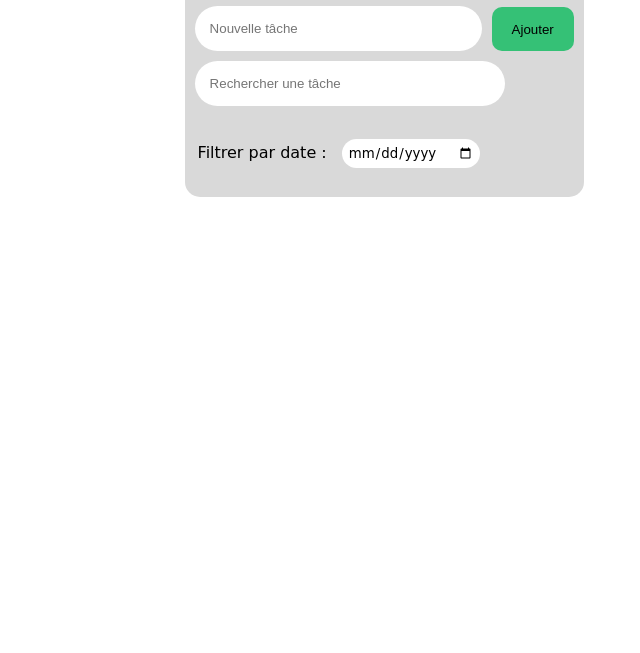
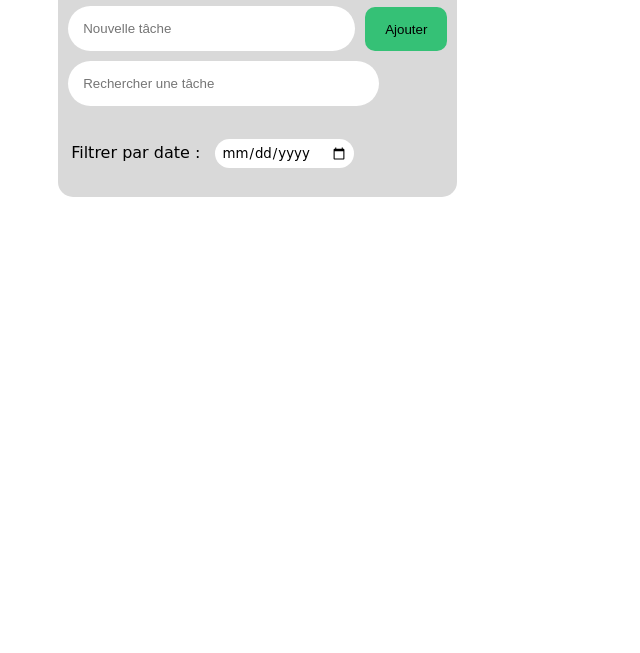
Before and after one commit to TCHANA-NGASSAM/JS-mini-todo, a plain HTML site: page index.html in a window 1280 px wide. Shown: the part 147-800 px from the top of the page, without its empty margins (329-969 px from the left). Drawn offline with Linux system fonts and the light colour scheme.

Commit message:
first commit

```diff
--- a/style/style.css
+++ b/style/style.css
@@ -4,7 +4,7 @@
     width: 30%;
     padding: 10px;
     border-radius: 15px;
-    margin: 5% 0% 0% 40%;
+    margin: 5% 0% 0% 30%;
 }
 h1{
     text-align: center;
```
